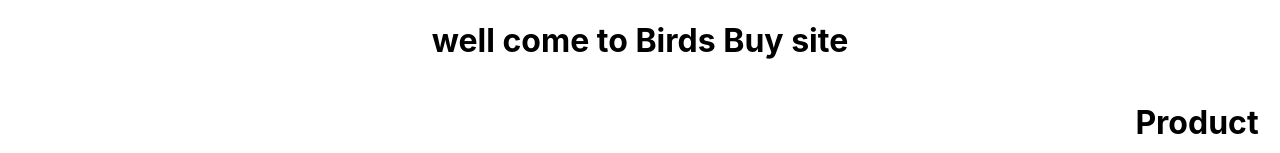
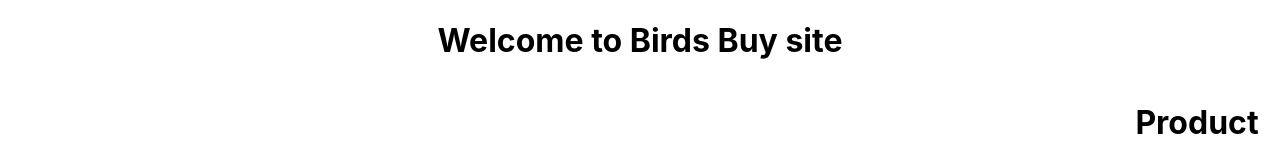
Before and after one commit to Rabbi011/lucky-one, a React (Create React App) app: page / in a window 1280 px wide. Shown: the top 153 px of the page. Built offline with nearby package versions, Linux system fonts and the light colour scheme.

Commit message:
change header name

```diff
--- a/src/component/Header/Header.js
+++ b/src/component/Header/Header.js
@@ -3,7 +3,7 @@
 const Header = () => {
     return (
         <div>
-            <h1>well come to Birds Buy site</h1>
+            <h1>Welcome to Birds Buy site</h1>
         </div>
     );
 };
```
Also changed, not shown: 1 other file (tests, documents, lock files or other folders).
